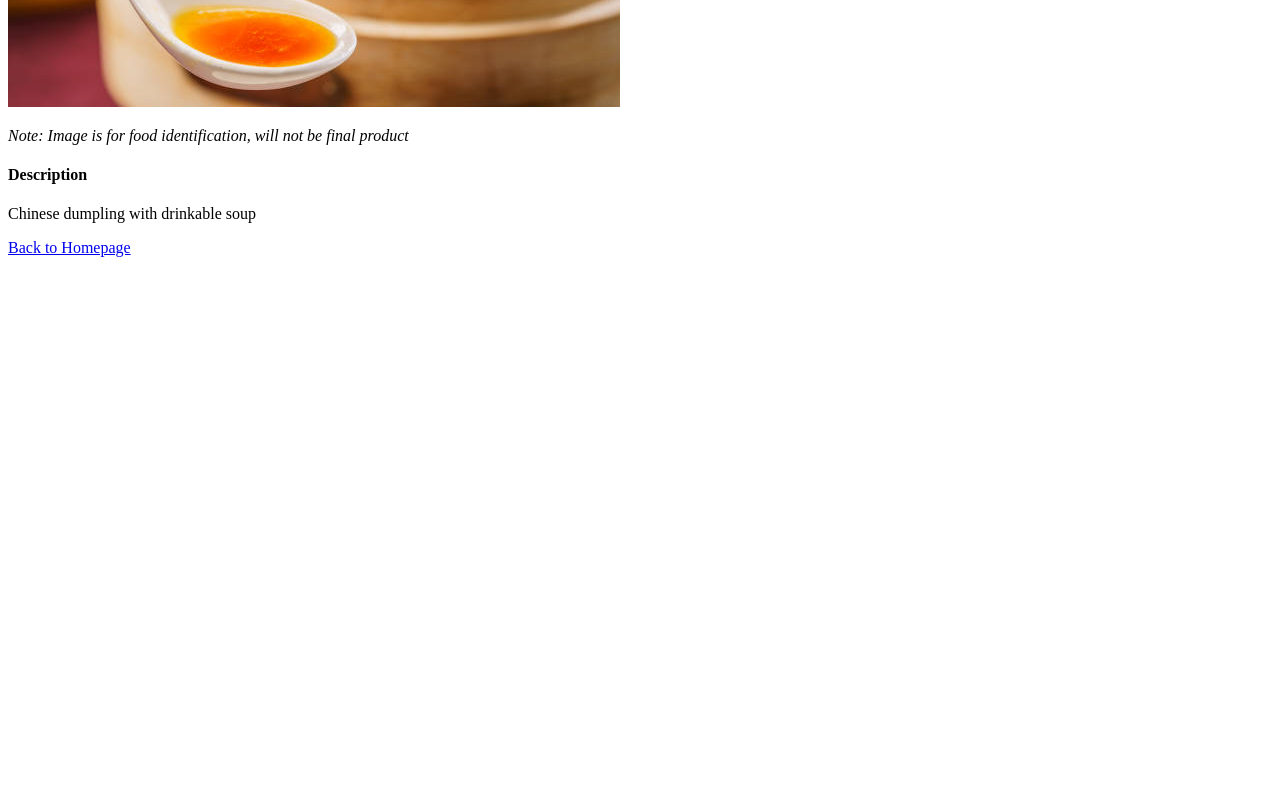
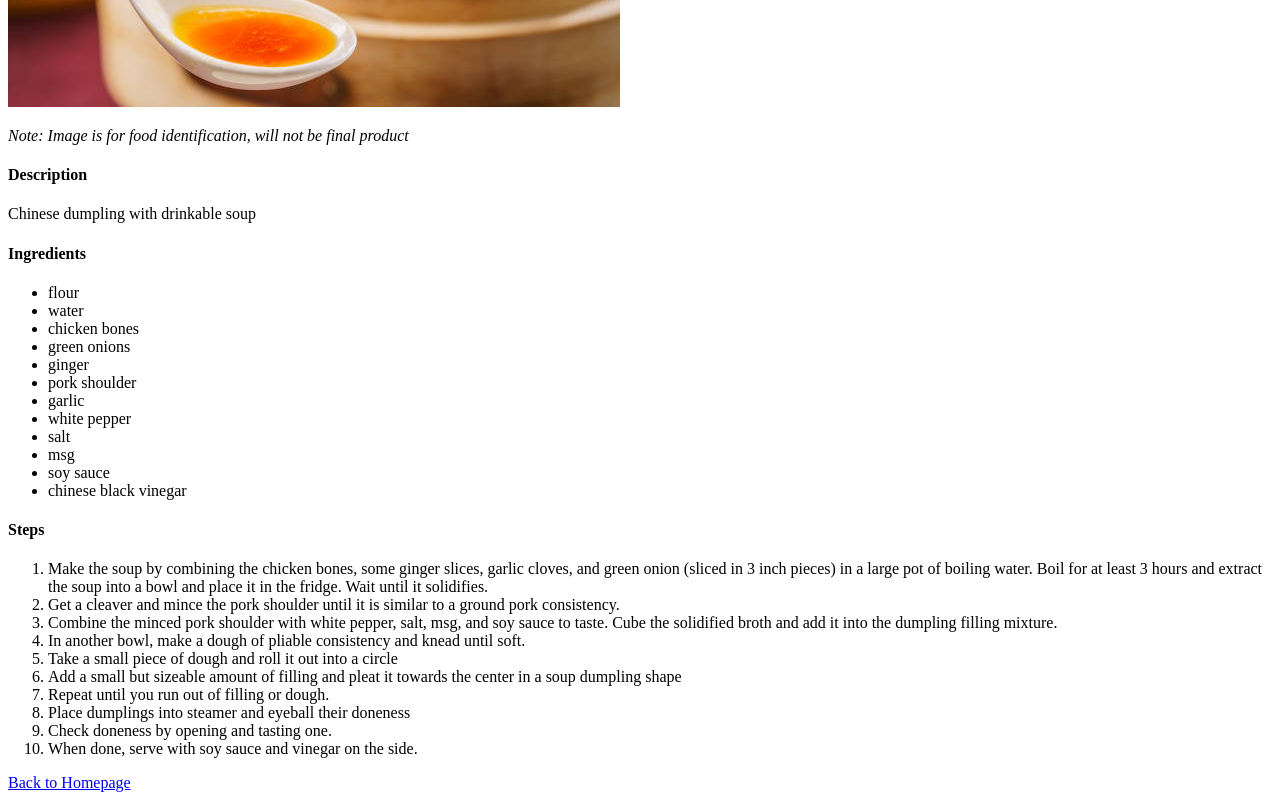
Before and after one commit to annazchen/the-odin-project-recipes, a plain HTML site: page recipes/xiaolongbao.html in a window 1280 px wide. Shown: the part 381-1181 px from the top of the page. Before the commit the page ends 800 px from the top, so only its background shows below. Drawn offline with Linux system fonts and the light colour scheme.

Commit message:
added ingredients and steps

```diff
--- a/recipes/xiaolongbao.html
+++ b/recipes/xiaolongbao.html
@@ -11,6 +11,37 @@
     <i><p>Note: Image is for food identification, will not be final product</p></i>
     <h4>Description</h4>
     <p>Chinese dumpling with drinkable soup</p>
+    <h4>Ingredients</h4>
+    <ul>
+        <li>flour</li>
+        <li>water</li>
+        <li>chicken bones</li>
+        <li>green onions</li>
+        <li>ginger</li>
+        <li>pork shoulder</li>
+        <li>garlic</li>
+        <li>white pepper</li>
+        <li>salt</li>
+        <li>msg</li>
+        <li>soy sauce</li>
+        <li>chinese black vinegar</li>
+    </ul>
+    <h4>Steps</h4>
+    <ol>
+        <li>Make the soup by combining the chicken bones, some ginger slices, garlic cloves,
+            and green onion (sliced in 3 inch pieces) in a large pot of boiling water. Boil
+            for at least 3 hours and extract the soup into a bowl and place it in the fridge. Wait until it solidifies.</li>
+        <li>Get a cleaver and mince the pork shoulder until it is similar to a ground pork consistency.</li>
+        <li>Combine the minced pork shoulder with white pepper, salt, msg, and soy sauce to taste.
+            Cube the solidified broth and add it into the dumpling filling mixture.</li>
+        <li>In another bowl, make a dough of pliable consistency and knead until soft.</li>
+        <li>Take a small piece of dough and roll it out into a circle</li>
+        <li>Add a small but sizeable amount of filling and pleat it towards the center in a soup dumpling shape</li>
+        <li>Repeat until you run out of filling or dough.</li>
+        <li>Place dumplings into steamer and eyeball their doneness</li>
+        <li>Check doneness by opening and tasting one.</li>
+        <li>When done, serve with soy sauce and vinegar on the side.</li>
+    </ol>
     <a href="../index.html">Back to Homepage</a>
 </body>
 </html>
```
Also changed, not shown: recipes/kamjatang.html (+24 -1 lines), recipes/kimbap.html (+26 -0 lines).
